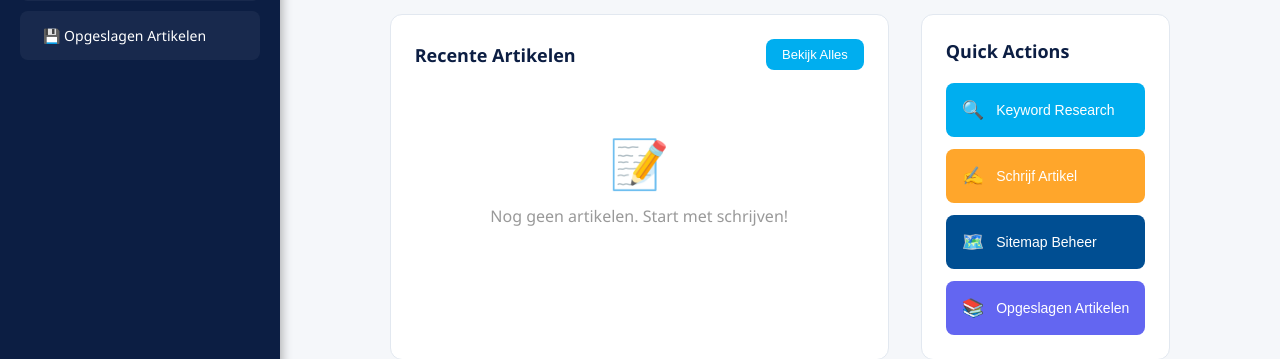
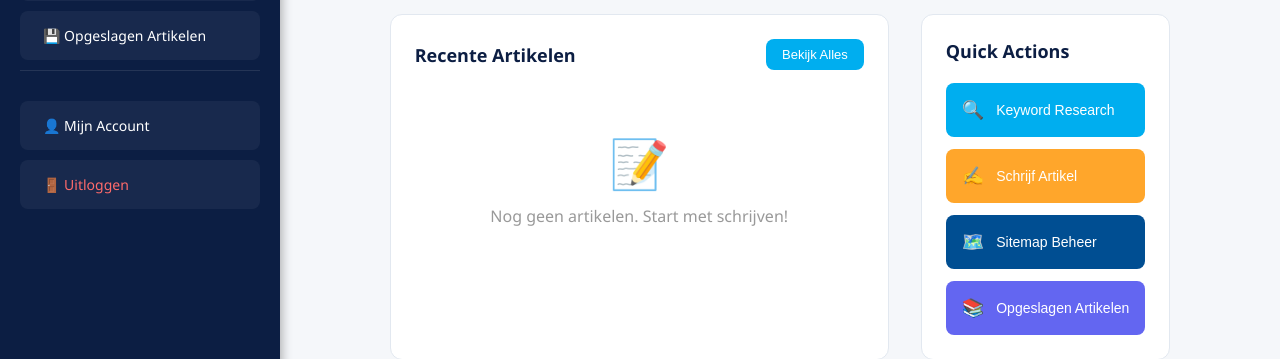
Before and after one commit to Mikeyy1405/artikel-generator, a Flask app: page / in a window 1280 px wide. Shown: the part 647-1006 px from the top of the page. Run offline with Flask 3, Linux system fonts and the light colour scheme; data comes from the database, SQL or seed files in the repository; data that the repository does not hold is empty; some libraries are stand-ins or nearby versions.

Commit message:
✨ Mijn Account Pagina + Uitlog Functionaliteit

```diff
--- a/templates/index.html
+++ b/templates/index.html
@@ -539,6 +539,15 @@
 
             <div class="menu-item" onclick="switchSection('saved-articles', event)">
                 💾 Opgeslagen Artikelen
+            </div>
+
+            <div style="margin-top: auto; padding-top: 20px; border-top: 1px solid rgba(255,255,255,0.1);">
+                <a href="/account" class="menu-item" style="text-decoration: none; color: inherit; display: block;">
+                    👤 Mijn Account
+                </a>
+                <div class="menu-item" onclick="handleLogout()" style="color: #ff6b6b;">
+                    🚪 Uitloggen
+                </div>
             </div>
         </div>
 
@@ -3198,6 +3207,29 @@
             }, 3000);
         }
 
+        // Logout function
+        async function handleLogout() {
+            if (!confirm('Weet je zeker dat je wilt uitloggen?')) {
+                return;
+            }
+
+            try {
+                const response = await fetch('/api/auth/logout', {
+                    method: 'POST',
+                    credentials: 'include'
+                });
+
+                if (response.ok) {
+                    window.location.href = '/login';
+                } else {
+                    showNotification('Uitloggen mislukt', 'error');
+                }
+            } catch (error) {
+                console.error('Logout error:', error);
+                showNotification('Er ging iets mis bij uitloggen', 'error');
+            }
+        }
+
     </script>
 
     <style>
```
